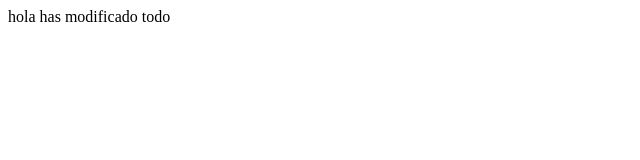
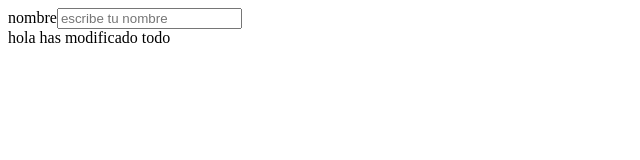
Before and after one commit to xlop29/git, a plain HTML site: page index.html in a window 1280 px wide. Shown: the whole page, without its empty margins (0-640 px from the left). Drawn offline with Linux system fonts and the light colour scheme.

Commit message:
modifique y puse un input en de validacion

```diff
--- a/index.html
+++ b/index.html
@@ -5,6 +5,8 @@
     <title>hola mundo</title>
   </head>
   <body>
+
+    <label>nombre</label><input type="text" placeholder="escribe tu nombre">
     <article>
       hola has modificado todo
     </article>
```
